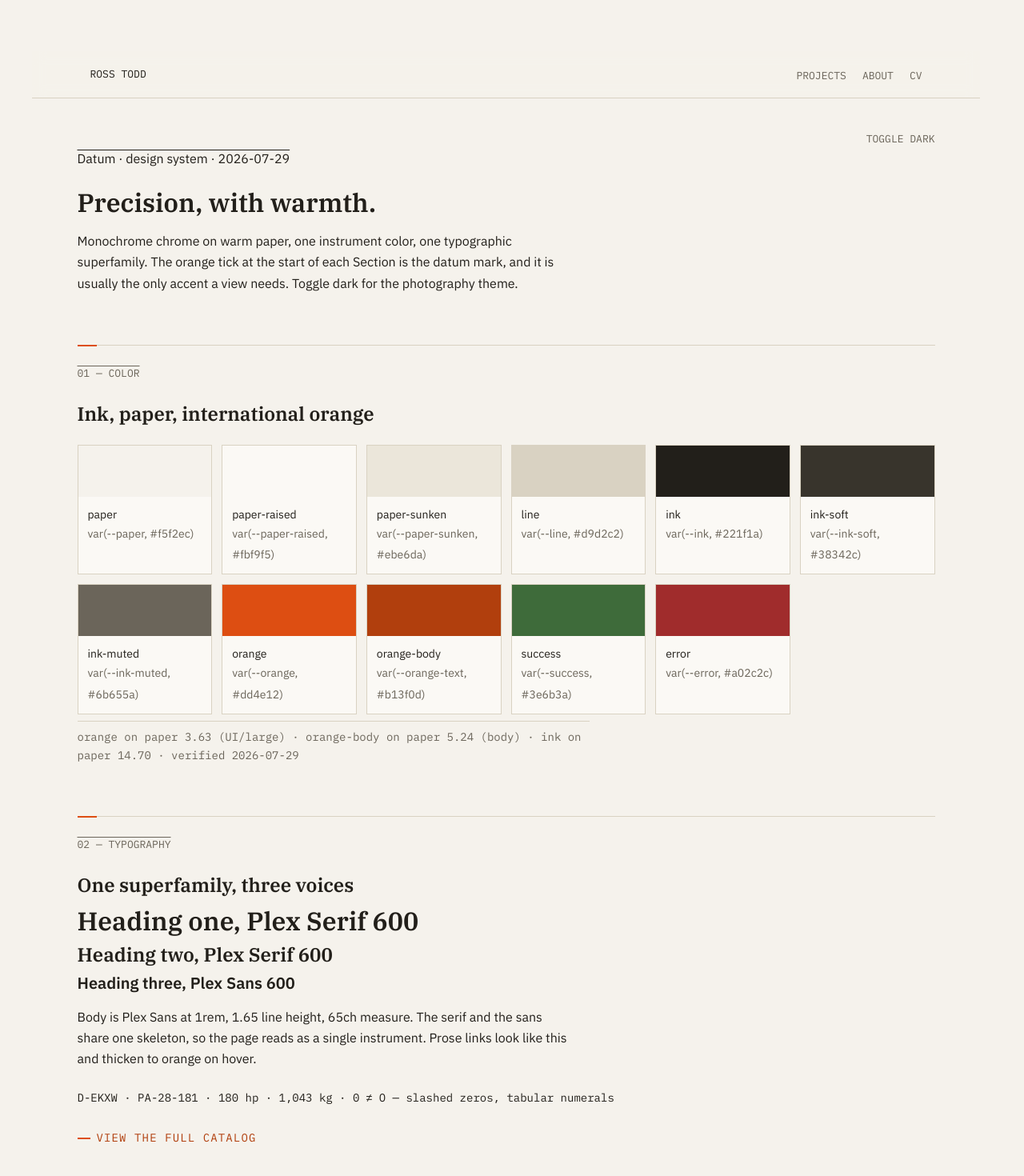
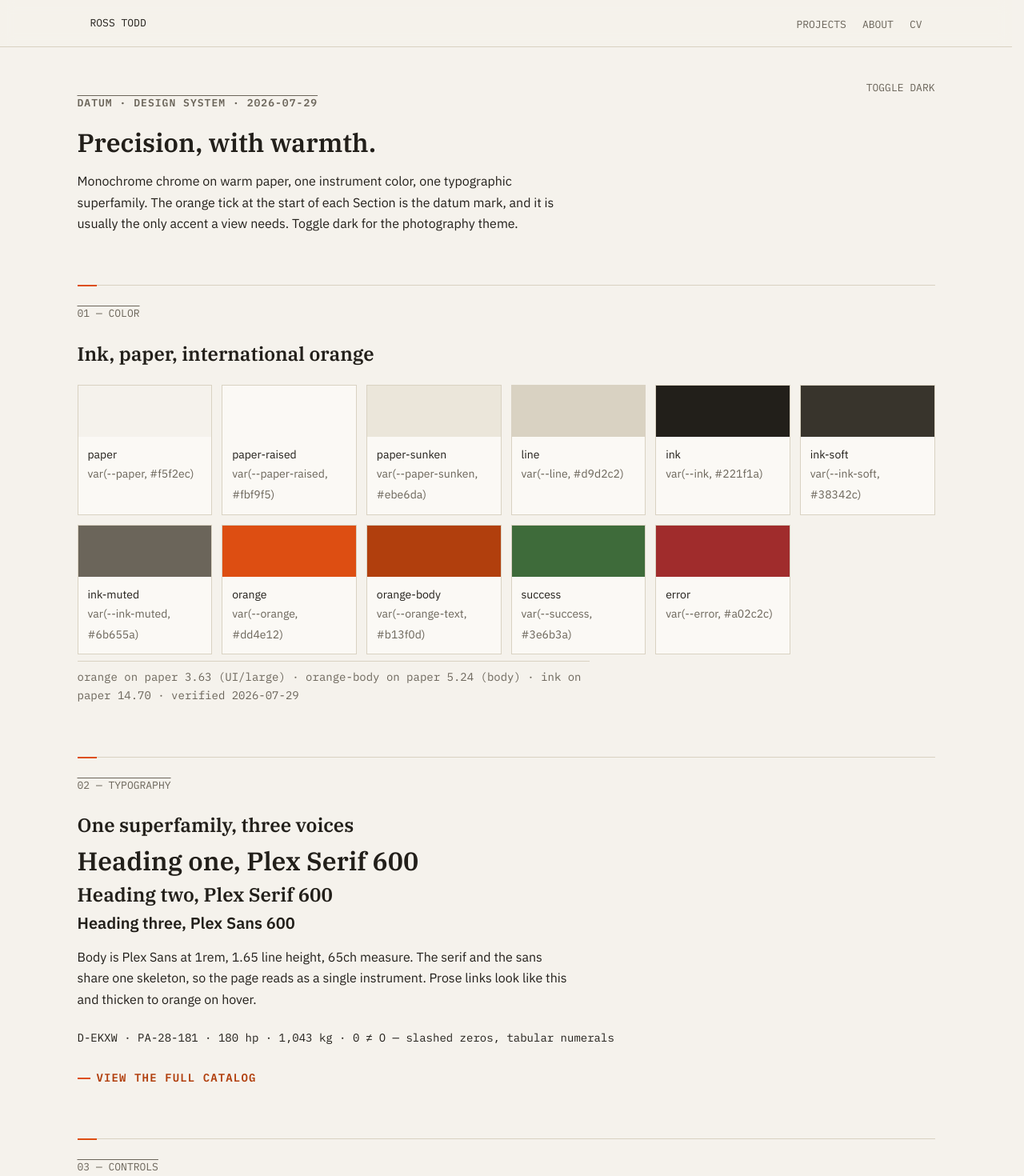
Before and after one commit to rsstdd/portfolio-2026, a Next.js app: page /design in a window 1280 px wide. Shown: the top 1470 px of the page at 80% size. Built offline with nearby package versions, Linux system fonts and the light colour scheme.

Commit message:
fix: style tweaks

```diff
--- a/src/app/design/page.tsx
+++ b/src/app/design/page.tsx
@@ -87,8 +87,8 @@ export default function DesignSystemPage() {
    </div>
 
    <header className="max-w-prose">
-    <p className="overline">{overline}</p>
-    <h1 className="display-xl mt-2">{title}</h1>
+    <p className="datum-overline">{overline}</p>
+    <h1 className="h1 display-xl mt-2">{title}</h1>
     <p className="body-lg measure mt-4">{description}</p>
    </header>
 
--- a/src/app/styles/design-tokens.css
+++ b/src/app/styles/design-tokens.css
@@ -24,10 +24,21 @@
   --orange: #dd4e12;
   /* international orange: UI, large text, marks (3.63:1) */
   --orange-text: #b13f0d;
-  /* body-size accent text (5.24:1) */
+
+  /* Links remain in the monochrome chrome; state uses geometry, not hue. */
+  --link: var(--text);
+  --link-visited: var(--text);
+  --link-hover: var(--text);
+  --link-decoration: var(--accent-text);
+
+  /* Feedback colours are body-text safe on all declared dark surfaces. */
   --success: #3e6b3a;
   --warn: #b13f0d;
   --error: #a02c2c;
+
+  /* Selection uses a high-contrast inversion and does not spend the accent. */
+  --selection-bg: var(--text);
+  --selection-text: var(--bg);
 
   /* Semantic */
   --bg: var(--paper);
--- a/src/app/styles/globals.css
+++ b/src/app/styles/globals.css
@@ -71,8 +71,8 @@
     font-family: var(--font-sans);
     font-size: var(--text-body);
     line-height: var(--leading-body);
-    margin: 4rem auto;
-    padding: 0 var(--page-gutter);
+    /* margin: 4rem auto; */
+    /* padding: 0 var(--page-gutter); */
     -webkit-font-smoothing: antialiased;
   }
 
@@ -100,12 +100,17 @@
   }
 
   a:any-link {
-    color: inherit;
+    color: var(--link);
     text-decoration: none;
   }
 
   a:hover {
+    color: var(--link-hover);
     text-underline-offset: 0.2em;
+  }
+
+  a:visited {
+    color: var(--link-visited);
   }
 
   :focus-visible {
@@ -403,7 +408,8 @@
   }
 
   a.standalone::before,
-  span.standalone::before {
+  span.standalone::before,
+  .standalone::before {
     content: "";
     display: inline-block;
     width: 16px;
@@ -411,6 +417,13 @@
     background: var(--accent);
     vertical-align: middle;
     margin-right: 8px;
+  }
+
+  a.standalone:hover,
+  span.standalone:hover,
+  .standalone:hover {
+    text-decoration: underline;
+    text-decoration-color: var(--accent-text);
   }
 
   /* Form Elements */
@@ -581,16 +594,14 @@
     color: var(--text-muted);
   }
 
-  .standalone {
-    color: var(--accent-text);
-    font-weight: 500;
-    text-decoration: none;
-    transition: color var(--duration-fast) var(--ease-standard);
-  }
-
-  .standalone:hover {
-    color: var(--accent);
-    text-decoration: underline;
-    text-underline-offset: 2px;
+  .datum-overline {
+    color: var(--text-muted);
+    font-family: var(--font-mono);
+    font-size: var(--text-overline);
+    font-weight: 600;
+    letter-spacing: var(--tracking-overline);
+    line-height: var(--leading-overline);
+    text-decoration-line: overline;
+    text-transform: uppercase;
   }
 }
```
